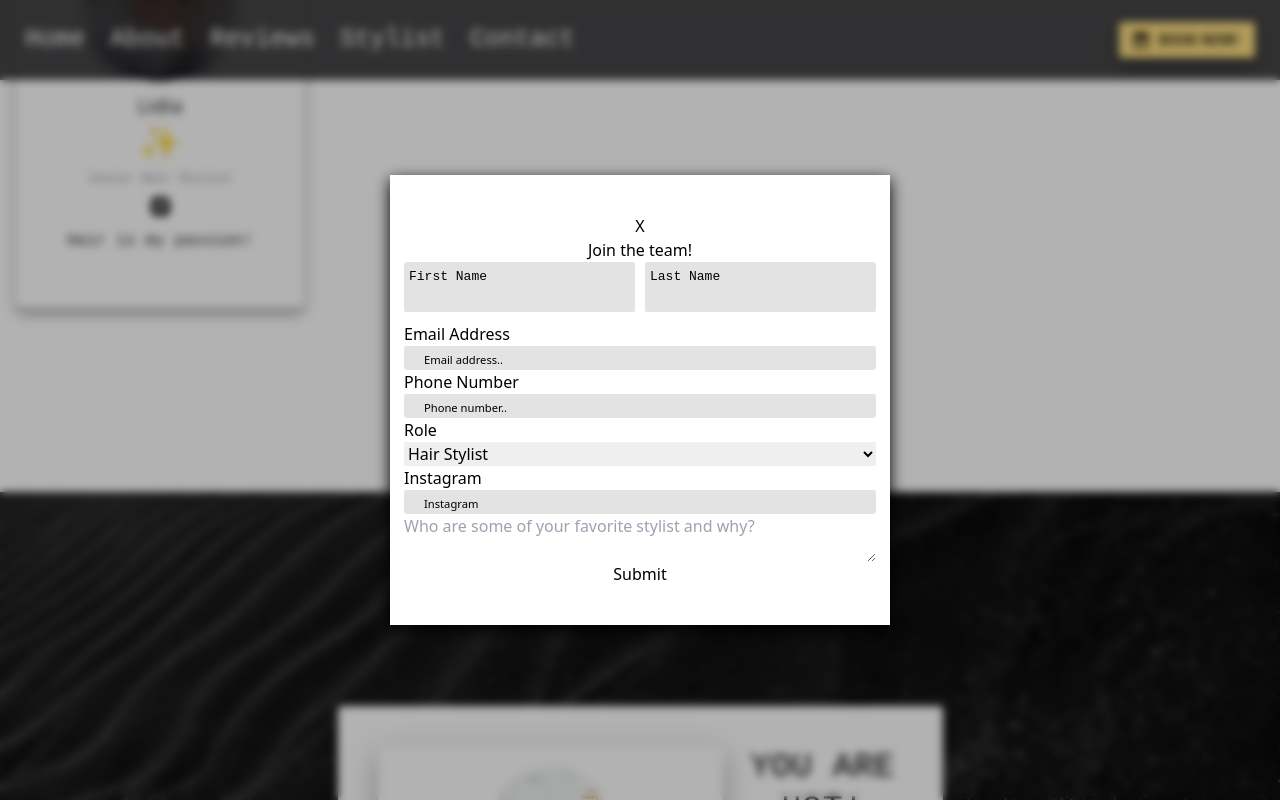
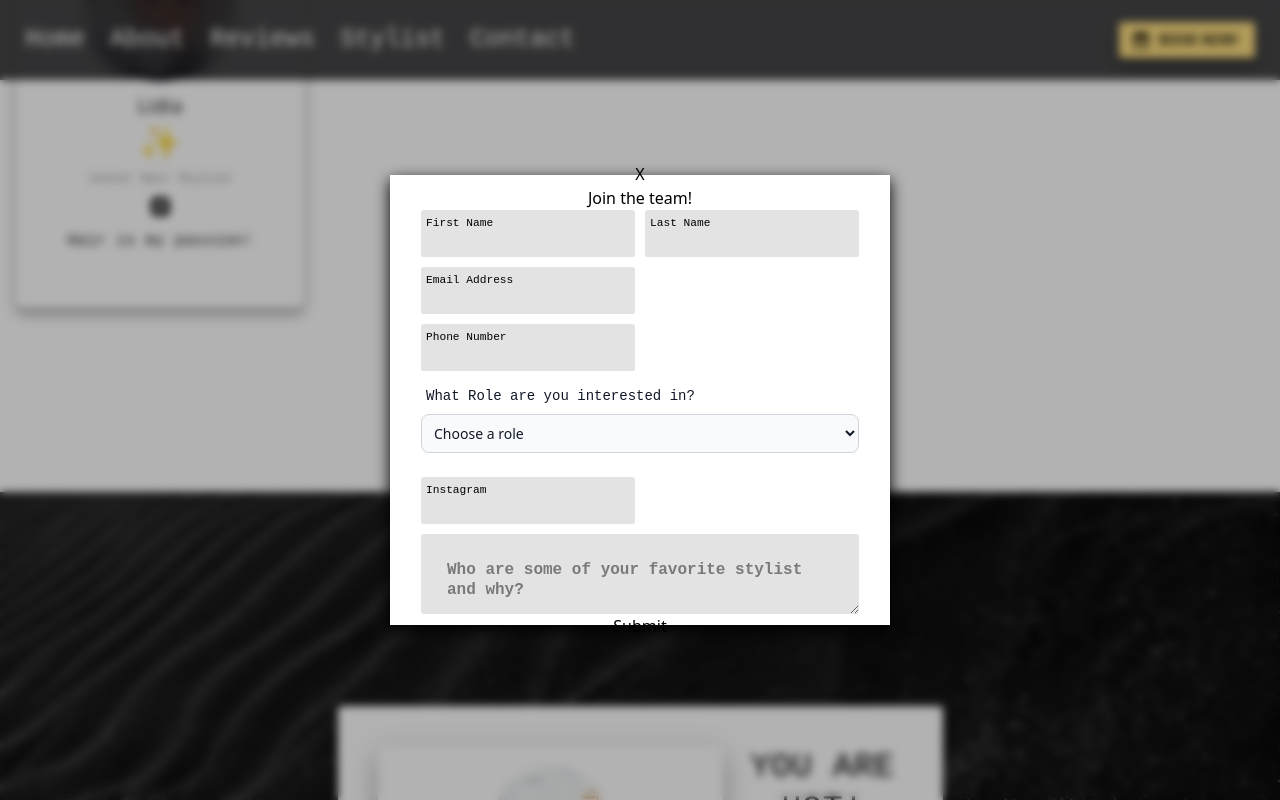
Before and after one commit to javidVeg/affiniti-hair-salon, a React (Create React App) app in the folder Client/: page / in a window 1280 px wide. Both pictures are taken after a click on the button "Join Whittiers Finest! ✂️". Shown: the part 5183-5983 px from the top of the page. Built offline with nearby package versions, Linux system fonts and the light colour scheme.

Commit message:
edits to modal form_v2

```diff
--- a/Client/src/components/ApplyModal/ApplyModal.css
+++ b/Client/src/components/ApplyModal/ApplyModal.css
@@ -35,24 +35,43 @@
     align-items: center;
     padding: 10px;
 }
-.name{
+.inputs{
     display: flex;
     gap: 10px;
 }
-
-.name input{
-    line-height: 25px;
-}
-.modal-form input::placeholder {
-    font-size: .7rem;
-    padding-left: 20px;
-    margin-bottom: -20px;
-    color: black;
-    /* margin-left: 10px; */
-
+textarea:focus-within, .inputs div:focus-within{
+    border: 1px solid red;
 
 }
-.name div, input{
+
+.inputs input{
+    line-height: 25px;
+
+}
+textarea{
+    background-color: rgb(227, 227, 227);
+    border-radius: 3px;
+    font-family: 'Courier New', Courier, monospace !important;
+    font-weight: 500;
+
+}
+textarea:focus{
+    color: black;
+    font-size: 1rem;
+    font-family: 'Courier New', Courier, monospace;
+    font-weight: 500;
+    padding-left: 5px;
+    outline: none;
+}
+textarea::placeholder{
+    font-size: 1rem;
+    font-weight: 600;
+    font-family: 'Courier New', Courier, monospace;
+    padding: 1rem;
+    color: rgb(123, 122, 122) !important;
+}
+
+.inputs div, input{
     display: flex;
     flex-direction: column;
     background-color: rgb(227, 227, 227);
@@ -61,16 +80,25 @@
 
 
 }
-.name input{
+.inputs input{
     margin: 0;
 }
+.inputs input:focus{
+   outline: none;
+}
 
-.name label{
-    font-size: small;
+label{
+    font-size: .7rem;
     font-family: 'Courier New', Courier, monospace;
     font-weight: 500;
     padding-left: 5px;
     padding-top: 5px;
-
+}
+.inputs input{
+    color: black;
+    font-size: 1rem;
+    font-family: 'Courier New', Courier, monospace;
+    font-weight: 600;
+    padding-left: 5px;
 
 }
--- a/Client/src/components/ApplyModal/ApplyModal.jsx
+++ b/Client/src/components/ApplyModal/ApplyModal.jsx
@@ -32,29 +32,48 @@ const ApplyModal = ({ closeModal }) => {
         <div className="modal-title">Join the team!</div>
         <div className="modal-form">
           <form>
-            <div className="name">
+            <div className="inputs">
               <div>
                 <label htmlFor="first-name">First Name</label>
                 <input type="text" id="first-name" name="firstname" />
               </div>
               <div>
                 <label htmlFor="last-name">Last Name</label>
-                <input type="text" id="last-name" name="lastname"  />
+                <input type="text" id="last-name" name="lastname" />
               </div>
             </div>
-            <label htmlFor="email">Email Address</label>
-            <input type="text" id="email" name="email" placeholder='Email address..' />
-            <label htmlFor="phone">Phone Number</label>
-            <input type="text" id="phone" name="phone" placeholder='Phone number..' />
-            <label htmlFor="role">Role</label>
-            <select id="role" name="roles">
+            <div className="inputs">
+              <div>
+                <label htmlFor="email">Email Address</label>
+                <input type="text" id="email" name="email" />
+              </div>
+            </div>
+            <div className="inputs">
+              <div>
+                <label htmlFor="phone">Phone Number</label>
+                <input type="text" id="phone" name="phone" />
+              </div>
+            </div>
+
+            <label htmlFor="role" className="block mb-2 text-sm font-medium text-gray-900 dark:text-white">What Role are you interested in?</label>
+            <select id="role" name="roles" className="block w-full p-2 mb-6 text-sm text-gray-900 border border-gray-300 rounded-lg bg-gray-50 focus:ring-blue-500 focus:border-blue-500 dark:bg-gray-700 dark:border-gray-600 dark:placeholder-gray-400 dark:text-white dark:focus:ring-blue-500 dark:focus:border-blue-500">
+              <option selected value="Role of Interest">Choose a role</option>
               <option value="Hair Stylist">Hair Stylist</option>
               <option value="Hair Colorist">Hair Colorist</option>
               <option value="Lash Artist">Lash Artist</option>
             </select>
-            <label htmlFor="ig">Instagram</label>
-            <input type="text" id="ig" name="ig" placeholder='Instagram' />
-            <textarea id="more-info" name="moreinfo" maxLength={100} placeholder="Who are some of your favorite stylist and why?"></textarea>
+
+            <div className="inputs">
+              <div>
+                <label htmlFor="ig">Instagram</label>
+                <input type="text" id="ig" name="ig" />
+              </div>
+            </div>
+            <textarea id="more-info" name="moreinfo" maxLength={100}
+              placeholder="Who are some of your favorite stylist and why?"
+              rows="3"
+              class="block p-2.5 w-full text-sm">
+            </textarea>
             <input onClick={handleClick} type="submit" value="Submit" />
           </form>
         </div>
```
